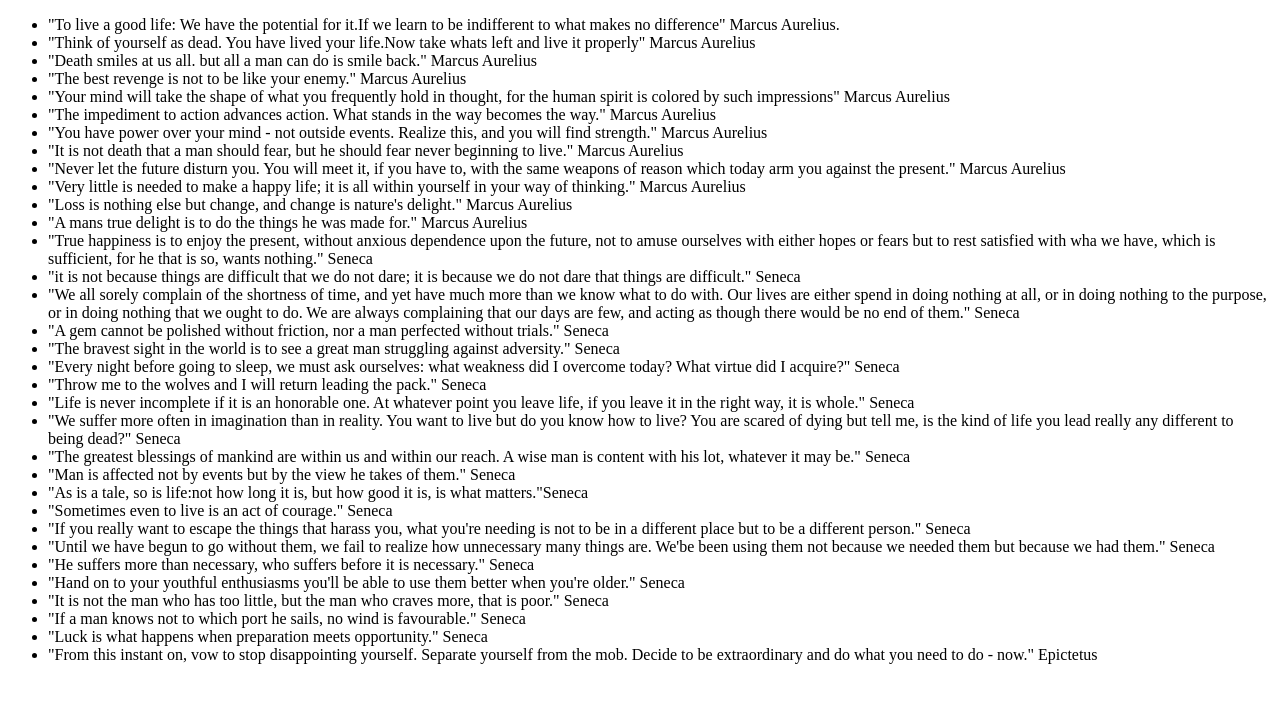
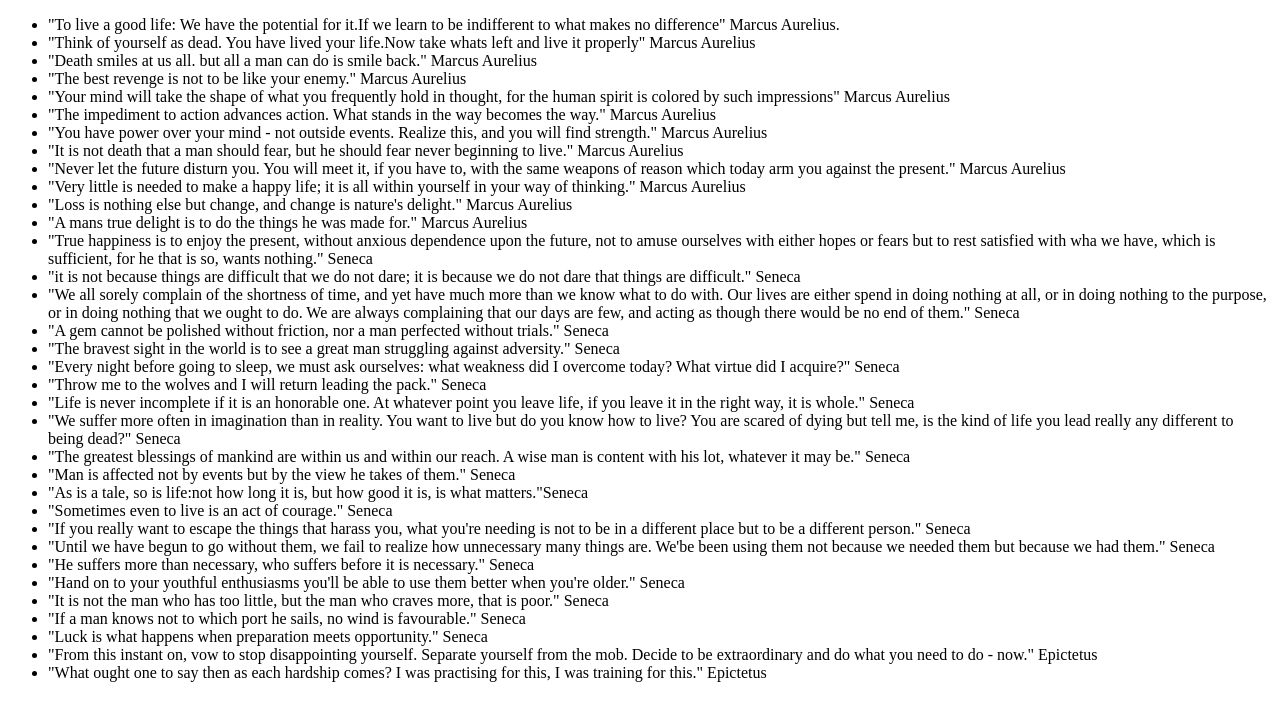
Before and after one commit to Shadeslayer234/Stoicism, a plain HTML site: page index.html in a window 1280 px wide. Drawn offline with Linux system fonts and the light colour scheme.

Commit message:
quote added

```diff
--- a/index.html
+++ b/index.html
@@ -39,6 +39,7 @@
       <li>"If a man knows not to which port he sails, no wind is favourable." Seneca</li>
       <li>"Luck is what happens when preparation meets opportunity." Seneca</li>
       <li>"From this instant on, vow to stop disappointing yourself. Separate yourself from the mob. Decide to be extraordinary and do what you need to do - now." Epictetus</li>
+      <li>"What ought one to say then as each hardship comes? I was practising for this, I was training for this." Epictetus</li>
     </ul>
   </body>
 </html>
```
